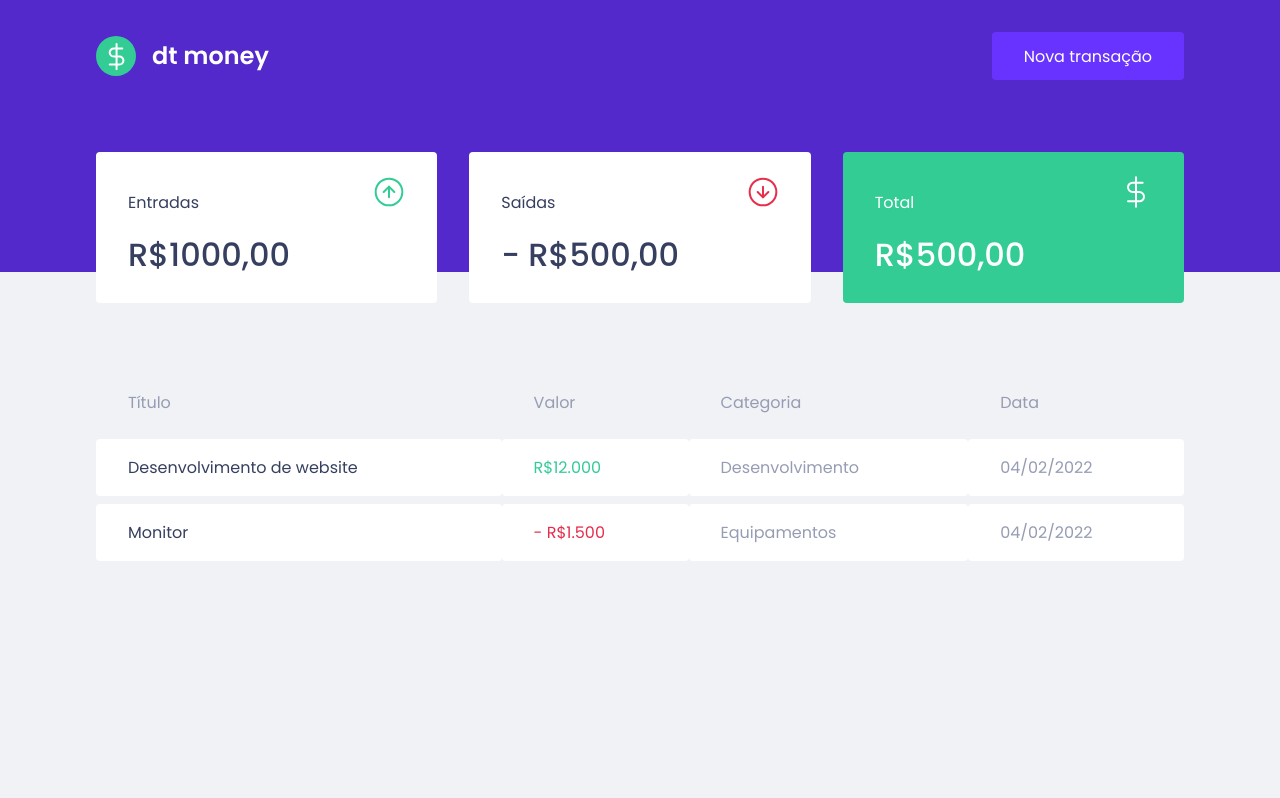
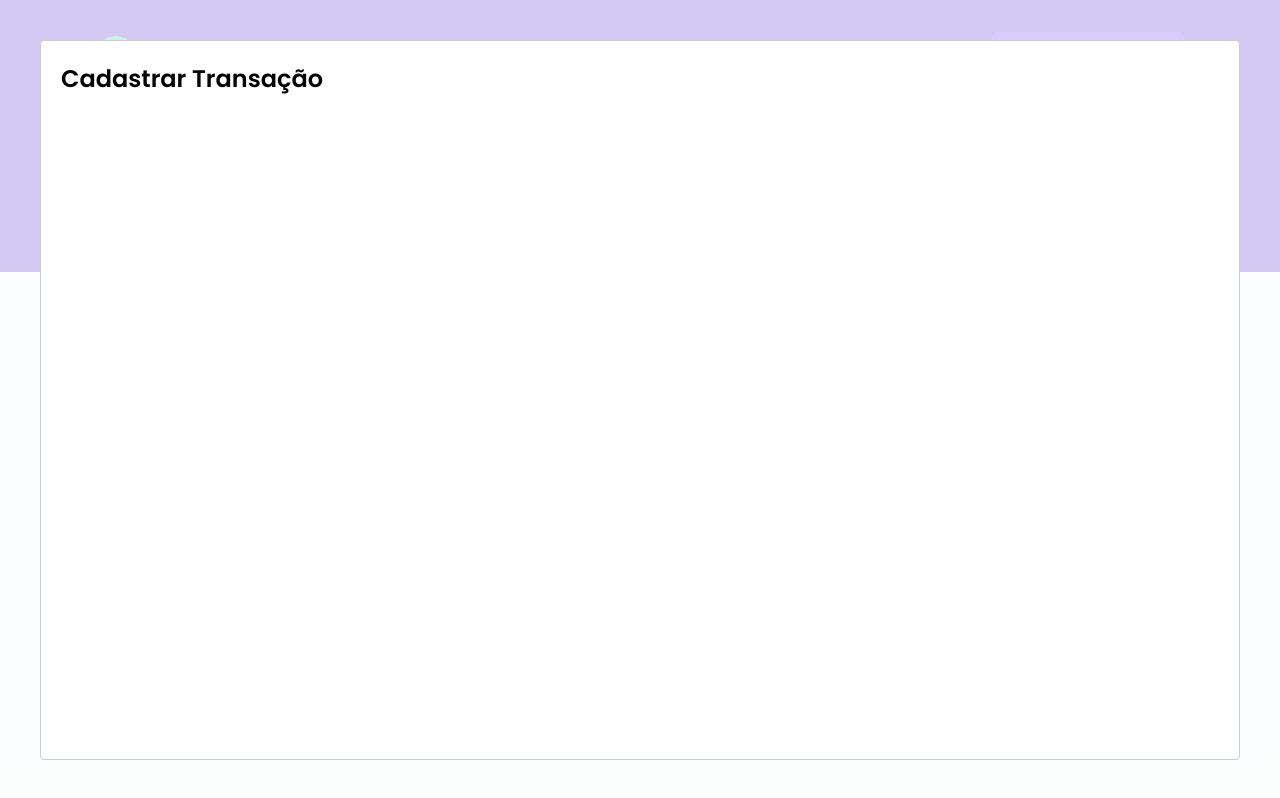
Before and after one commit to ecthon-b/ignite-dtmoney, a React (Create React App) app: page / in a window 1280 px wide. Both pictures are taken after a click on the button "Nova transação". Built offline with nearby package versions, Linux system fonts and the light colour scheme; no server answers; what miragejs would draw is missing.

Commit message:
feat(App.tsx): Modal

```diff
--- a/package.json
+++ b/package.json
@@ -6,6 +6,7 @@
     "axios": "^0.24.0",
     "react": "^17.0.2",
     "react-dom": "^17.0.2",
+    "react-modal": "^3.14.4",
     "react-scripts": "5.0.0",
     "styled-components": "^5.3.3",
     "web-vitals": "^2.1.0"
@@ -18,6 +19,7 @@
     "@types/node": "^16.7.13",
     "@types/react": "^17.0.20",
     "@types/react-dom": "^17.0.9",
+    "@types/react-modal": "^3.13.1",
     "@types/styled-components": "^5.1.18",
     "miragejs": "^0.1.43",
     "typescript": "^4.4.2"
--- a/src/App.tsx
+++ b/src/App.tsx
@@ -1,13 +1,32 @@
+import { useState } from 'react';
+import Modal from 'react-modal';
 import { Dashboard } from "./components/Dashboard";
 import { Header } from "./components/Header";
 import { GlobalStyle } from "./styles/global";
 
+Modal.setAppElement('#root');
+
 export function App() {
+  const [isNewTransactionModalOpen, setIsNewTransactionModalOpen] = useState(false);
+
+  function handleOpenNewTransactionModal () {
+      setIsNewTransactionModalOpen(true);
+  }
+
+  function handleCloseNewTransactionModal () {
+      setIsNewTransactionModalOpen(false);
+  }
+
   return (
-
     <>
-      <Header />
+      <Header onOpenNewTransactionModal={handleOpenNewTransactionModal} />
       <Dashboard />
+      <Modal
+        isOpen={isNewTransactionModalOpen}
+        onRequestClose={handleCloseNewTransactionModal}
+      >
+        <h2>Cadastrar Transação</h2>
+      </Modal>
       <GlobalStyle />
     </>
   );
--- a/src/components/Header/index.tsx
+++ b/src/components/Header/index.tsx
@@ -1,14 +1,19 @@
 import logoImg from '../../assets/logo.svg';
 import { Container, Content } from './styles';
 
-export function Header() {
+interface HeaderProps {
+    onOpenNewTransactionModal: () => void;
+}
+
+export function Header({ onOpenNewTransactionModal }: HeaderProps) {
     return(
         <Container>
             <Content>
                 <img src={ logoImg } alt="dt money" />
-                <button type='button'>
+                <button type='button' onClick={onOpenNewTransactionModal}>
                     Nova transação
                 </button>
+
             </Content>
         </Container>
     )
```
Also changed, not shown: 1 other file (tests, documents, lock files or other folders).
